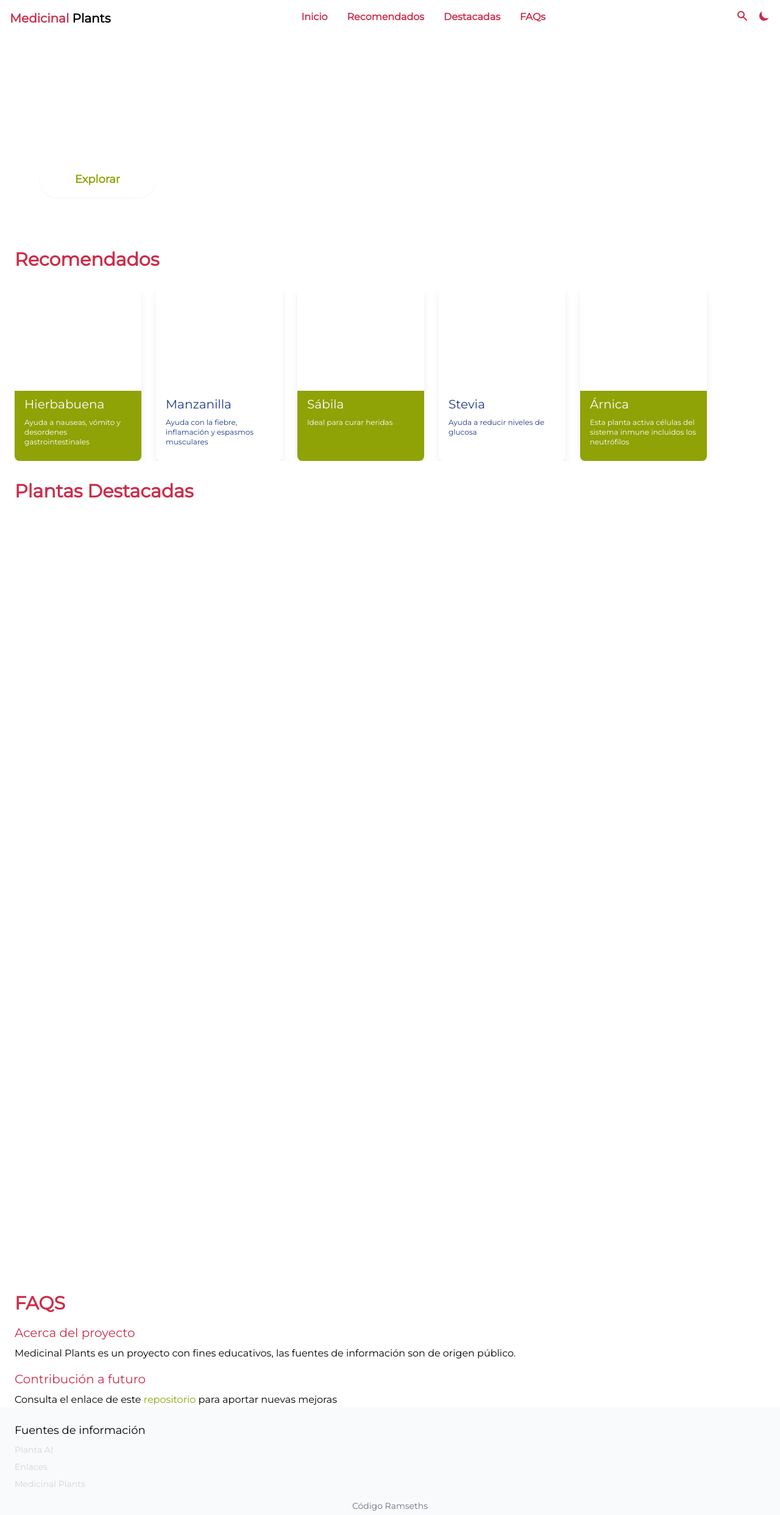
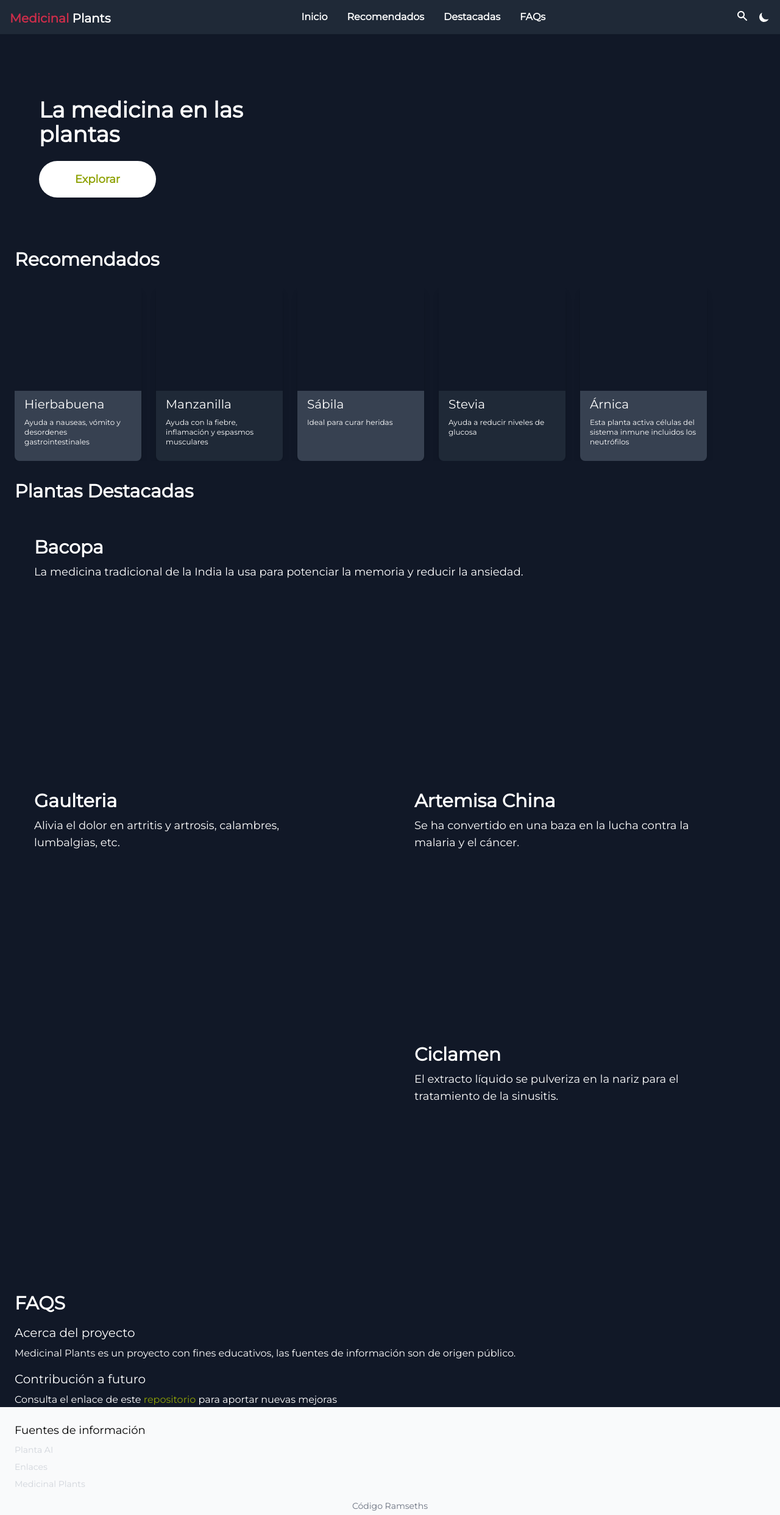
Before and after one commit to Ramseths/medicinal-plants, a website: page public/index.html in a window 1280 px wide. Shown: the top 2485 px of the page at 61% size. Drawn offline with Linux system fonts and the light colour scheme.

Commit message:
Add dark mode in desktop and mobile version

```diff
--- a/public/index.html
+++ b/public/index.html
@@ -1,5 +1,5 @@
 <!DOCTYPE html>
-<html lang="en">
+<html lang="en" class="dark">
 
 <head>
     <meta charset="UTF-8">
@@ -12,31 +12,33 @@
     <title>Plantitas</title>
 </head>
 
-<body class="font-Montserrat">
-    <nav class="w-full h-14 hidden bg-white lg:flex p-4 justify-between fixed">
+<body class="font-Montserrat dark:bg-gray-900">
+    <nav class="w-full h-14 hidden bg-white lg:flex p-4 justify-between fixed z-10 dark:bg-gray-800">
         <div class="h-auto w-auto">
-            <p class="text-xl text-primary font-bold">Medicinal<span class="text-black font-bold"> Plants</span> </p>
+            <p class="text-xl text-primary font-bold">Medicinal<span class="text-black font-bold dark:text-white"> Plants</span> </p>
         </div>
         <div class="flex space-x-8">
-            <a class="font-bold text-md text-primary" href="#home">Inicio</a>
-            <a class="font-bold text-md text-primary" href="#recomendados">Recomendados</a>
-            <a class="font-bold text-md text-primary" href="#plantas-destacadas">Destacadas</a>
-            <a class="font-bold text-md text-primary" href="#faqs">FAQs</a>
+            <a class="font-bold text-md text-primary dark:text-white" href="#home">Inicio</a>
+            <a class="font-bold text-md text-primary dark:text-white" href="#recomendados">Recomendados</a>
+            <a class="font-bold text-md text-primary dark:text-white" href="#plantas-destacadas">Destacadas</a>
+            <a class="font-bold text-md text-primary dark:text-white href="#faqs">FAQs</a>
         </div>
         <div class="flex space-x-4">
             <svg width="20" height="20" viewBox="0 0 20 20" fill="none" xmlns="http://www.w3.org/2000/svg">
-                <path class="fill-current text-primary" fill-rule="evenodd" clip-rule="evenodd" d="M8 3.99997C6.93913 3.99997 5.92172 4.4214 5.17157 5.17155C4.42143 5.92169 4 6.93911 4 7.99997C4 9.06084 4.42143 10.0783 5.17157 10.8284C5.92172 11.5785 6.93913 12 8 12C9.06087 12 10.0783 11.5785 10.8284 10.8284C11.5786 10.0783 12 9.06084 12 7.99997C12 6.93911 11.5786 5.92169 10.8284 5.17155C10.0783 4.4214 9.06087 3.99997 8 3.99997ZM2 7.99997C1.99988 7.05568 2.22264 6.12468 2.65017 5.28271C3.0777 4.44074 3.69792 3.71157 4.4604 3.1545C5.22287 2.59743 6.10606 2.22819 7.03815 2.07681C7.97023 1.92543 8.92488 1.99618 9.82446 2.28332C10.724 2.57046 11.5432 3.06587 12.2152 3.72927C12.8872 4.39266 13.3931 5.20531 13.6919 6.10111C13.9906 6.9969 14.0737 7.95056 13.9343 8.88452C13.795 9.81848 13.4372 10.7064 12.89 11.476L17.707 16.293C17.8892 16.4816 17.99 16.7342 17.9877 16.9964C17.9854 17.2586 17.8802 17.5094 17.6948 17.6948C17.5094 17.8802 17.2586 17.9854 16.9964 17.9876C16.7342 17.9899 16.4816 17.8891 16.293 17.707L11.477 12.891C10.5794 13.5293 9.52335 13.9081 8.42468 13.9861C7.326 14.0641 6.22707 13.8381 5.2483 13.3329C4.26953 12.8278 3.44869 12.063 2.87572 11.1223C2.30276 10.1816 1.99979 9.10141 2 7.99997Z" fill="#3F3F46"/>
+                <path class="fill-current text-primary dark:text-white" fill-rule="evenodd" clip-rule="evenodd" d="M8 3.99997C6.93913 3.99997 5.92172 4.4214 5.17157 5.17155C4.42143 5.92169 4 6.93911 4 7.99997C4 9.06084 4.42143 10.0783 5.17157 10.8284C5.92172 11.5785 6.93913 12 8 12C9.06087 12 10.0783 11.5785 10.8284 10.8284C11.5786 10.0783 12 9.06084 12 7.99997C12 6.93911 11.5786 5.92169 10.8284 5.17155C10.0783 4.4214 9.06087 3.99997 8 3.99997ZM2 7.99997C1.99988 7.05568 2.22264 6.12468 2.65017 5.28271C3.0777 4.44074 3.69792 3.71157 4.4604 3.1545C5.22287 2.59743 6.10606 2.22819 7.03815 2.07681C7.97023 1.92543 8.92488 1.99618 9.82446 2.28332C10.724 2.57046 11.5432 3.06587 12.2152 3.72927C12.8872 4.39266 13.3931 5.20531 13.6919 6.10111C13.9906 6.9969 14.0737 7.95056 13.9343 8.88452C13.795 9.81848 13.4372 10.7064 12.89 11.476L17.707 16.293C17.8892 16.4816 17.99 16.7342 17.9877 16.9964C17.9854 17.2586 17.8802 17.5094 17.6948 17.6948C17.5094 17.8802 17.2586 17.9854 16.9964 17.9876C16.7342 17.9899 16.4816 17.8891 16.293 17.707L11.477 12.891C10.5794 13.5293 9.52335 13.9081 8.42468 13.9861C7.326 14.0641 6.22707 13.8381 5.2483 13.3329C4.26953 12.8278 3.44869 12.063 2.87572 11.1223C2.30276 10.1816 1.99979 9.10141 2 7.99997Z" fill="#3F3F46"/>
             </svg>
-            <svg width="20" height="20" viewBox="0 0 29 29" fill="none" xmlns="http://www.w3.org/2000/svg">
-                <path d="M25.0748 19.2748C22.9267 20.2465 20.5334 20.5405 18.214 20.1177C15.8945 19.6949 13.7589 18.5753 12.0918 16.9082C10.4246 15.241 9.30509 13.1055 8.88228 10.786C8.45946 8.46654 8.75347 6.0733 9.72512 3.92514C8.01494 4.69801 6.51777 5.87422 5.36208 7.35288C4.20638 8.83154 3.42666 10.5685 3.08979 12.4147C2.75293 14.261 2.86898 16.1614 3.428 17.9529C3.98702 19.7444 4.97232 21.3736 6.29935 22.7006C7.62639 24.0276 9.25556 25.0129 11.0471 25.572C12.8386 26.131 14.739 26.247 16.5852 25.9102C18.4315 25.5733 20.1684 24.7936 21.6471 23.6379C23.1257 22.4822 24.302 20.985 25.0748 19.2748V19.2748Z" fill="#CC2D4A"/>
-            </svg>
+            <button id="toggle">
+                <svg width="20" height="20" viewBox="0 0 29 29" fill="none" xmlns="http://www.w3.org/2000/svg">
+                    <path class="fill-current dark:text-white" d="M25.0748 19.2748C22.9267 20.2465 20.5334 20.5405 18.214 20.1177C15.8945 19.6949 13.7589 18.5753 12.0918 16.9082C10.4246 15.241 9.30509 13.1055 8.88228 10.786C8.45946 8.46654 8.75347 6.0733 9.72512 3.92514C8.01494 4.69801 6.51777 5.87422 5.36208 7.35288C4.20638 8.83154 3.42666 10.5685 3.08979 12.4147C2.75293 14.261 2.86898 16.1614 3.428 17.9529C3.98702 19.7444 4.97232 21.3736 6.29935 22.7006C7.62639 24.0276 9.25556 25.0129 11.0471 25.572C12.8386 26.131 14.739 26.247 16.5852 25.9102C18.4315 25.5733 20.1684 24.7936 21.6471 23.6379C23.1257 22.4822 24.302 20.985 25.0748 19.2748V19.2748Z" fill="#CC2D4A"/>
+                </svg>
+            </button>
         </div>
     </nav>
     <section class="w-full h-auto">
         <div class="w-full h-3/4" id="home">
             <div class="w-full h-full">
                 <div class="w-full h-full flex flex-col absolute space-y-96 py-4 items-center lg:space-y-0 lg:items-start lg:pt-40 lg:justify-start">
-                    <input class="outline-none p-3 rounded-full shadow-sm transition duration-300 focus-within:shadow-sm focus:ring-2 focus:w-11/12 lg:hidden" placeholder="san Francisco" type="search">
+                    <input class="outline-none p-3 rounded-full shadow-sm transition duration-300 focus-within:shadow-sm focus:ring-2 focus:w-11/12 lg:hidden" placeholder="Buscar..." type="search">
                     <div class="hidden h-auto lg:w-2/5 lg:flex pb-6">
                         <p class="text-4xl ml-16 font-bold text-white">La medicina en las plantas</p>
                     </div>
@@ -48,39 +50,39 @@
             </div>
         </div>
         <div class="w-full h-auto p-6" id="recomendados">
-            <p class="text-3xl font-semibold text-primary">Recomendados</p>
+            <p class="text-3xl font-semibold text-primary dark:text-white">Recomendados</p>
             <div class="w-auto h-72 items-center mt-6 overflow-x-auto overscroll-x-contain flex space-x-6 overflow-y-hidden">
                 <div class="card">
                     <div class="w-full h-3/5 rounded-t-lg bg-hierbabuena bg-cover"></div>
-                    <div class="w-full h-2/5 bg-secondary rounded-b-lg">
+                    <div class="w-full h-2/5 bg-secondary rounded-b-lg dark:bg-gray-700">
                         <p class="text-white text-bold text-xl px-4 py-2">Hierbabuena</p>
                         <p class="text-white text-xs px-4">Ayuda a nauseas, vómito y desordenes gastrointestinales</p>
                     </div>
                 </div>
                 <div class="card">
                     <div class="w-full h-3/5 rounded-t-lg bg-manzanilla bg-cover"></div>
-                    <div class="w-full h-2/5 bg-white rounded-b-lg">
-                        <p class="text-blue-900 text-bold text-xl px-4 py-2">Manzanilla</p>
-                        <p class="text-blue-900 text-xs px-4">Ayuda con la fiebre, inflamación y espasmos musculares</p>
+                    <div class="w-full h-2/5 bg-white rounded-b-lg dark:bg-gray-800">
+                        <p class="text-blue-900 text-bold text-xl px-4 py-2 dark:text-white">Manzanilla</p>
+                        <p class="text-blue-900 text-xs px-4 dark:text-white">Ayuda con la fiebre, inflamación y espasmos musculares</p>
                     </div>
                 </div>
                 <div class="card">
                     <div class="w-full h-3/5 rounded-t-lg bg-sabila bg-cover"></div>
-                    <div class="w-full h-2/5 bg-secondary rounded-b-lg">
+                    <div class="w-full h-2/5 bg-secondary rounded-b-lg dark:bg-gray-700">
                         <p class="text-white text-bold text-xl px-4 py-2">Sábila</p>
                         <p class="text-white text-xs px-4">Ideal para curar heridas</p>
                     </div>
                 </div>
                 <div class="card">
                     <div class="w-full h-3/5 rounded-t-lg bg-stevia bg-cover"></div>
-                    <div class="w-full h-2/5 bg-white rounded-b-lg">
-                        <p class="text-blue-900 text-bold text-xl px-4 py-2">Stevia</p>
-                        <p class="text-blue-900 text-xs px-4">Ayuda a reducir niveles de glucosa</p>
+                    <div class="w-full h-2/5 bg-white rounded-b-lg dark:bg-gray-800">
+                        <p class="text-blue-900 text-bold text-xl px-4 py-2 dark:text-white">Stevia</p>
+                        <p class="text-blue-900 text-xs px-4 dark:text-white">Ayuda a reducir niveles de glucosa</p>
                     </div>
                 </div>
                 <div class="card">
                     <div class="w-full h-3/5 rounded-t-lg bg-arnica bg-cover"></div>
-                    <div class="w-full h-2/5 bg-secondary rounded-b-lg">
+                    <div class="w-full h-2/5 bg-secondary rounded-b-lg dark:bg-gray-700">
                         <p class="text-white text-bold text-xl px-4 py-2">Árnica</p>
                         <p class="text-white text-xs px-4">Esta planta activa células del sistema inmune incluidos los neutrófilos</p>
                     </div>
@@ -88,18 +90,18 @@
             </div>
         </div>
         <div class="px-2 h-auto lg:px-6" id="plantas-destacadas">
-            <p class="text-3xl mb-6 text-primary font-semibold mt-2">Plantas Destacadas</p>
+            <p class="text-3xl mb-6 text-primary font-semibold mt-2  dark:text-white">Plantas Destacadas</p>
             <div class="w-full h-full flex flex-col items-center justify-center lg:flex-col">
                 <div class="w-full h-96 bg-bacopa bg-cover rounded-xl mb-8 lg:bg-center">
                     <p class="card-title">Bacopa</p>
                     <p class="text-md pl-8 text-white mr-24 lg:text-lg">La medicina tradicional de la India la usa para potenciar la memoria y reducir la ansiedad.</p>
                 </div>
-                <div class="lg:flex lg:h-1/3 lg:w-full space-x-4 lg:flex-none">
-                    <div class="w-full h-96 bg-gaulteria bg-cover rounded-xl mb-8 lg:h-auto ">
+                <div class="lg:flex lg:h-1/3 lg:w-full lg:space-x-4 lg:flex-none">
+                    <div class="w-full h-96 bg-gaulteria bg-cover rounded-xl mb-8 lg:h-auto">
                         <p class="card-title">Gaulteria</p>
                         <p class="text-md pl-8 text-white mr-24 lg:text-lg">Alivia el dolor en artritis y artrosis, calambres, lumbalgias, etc.</p>
                     </div>
-                    <div class="h-full w-full">
+                    <div class="w-full h-full">
                         <div class="w-full h-96 bg-artemisa bg-cover rounded-xl mb-8">
                             <p class="card-title">Artemisa China</p>
                             <p class="text-md pl-8 text-white mr-24 lg:text-lg">Se ha convertido en una baza en la lucha contra la malaria y el cáncer.</p>
@@ -114,14 +116,14 @@
         </div>
         <div class="w-full h-auto" id="faqs">
             <div class="w-full h-full px-6 flex flex-col space-y-4">
-                <p class="text-3xl text-primary font-semibold mt-6">FAQS</p>
+                <p class="text-3xl text-primary font-semibold mt-6 dark:text-white">FAQS</p>
                 <div>
-                    <p class="text-xl font-medium text-primary">Acerca del proyecto</p>
-                    <p class="text-md pt-2">Medicinal Plants es un proyecto con fines educativos, las fuentes de información son de origen público.</p>
+                    <p class="text-xl font-medium text-primary dark:text-white">Acerca del proyecto</p>
+                    <p class="text-md pt-2 dark:text-white">Medicinal Plants es un proyecto con fines educativos, las fuentes de información son de origen público.</p>
                 </div>
                 <div>
-                    <p class="text-xl font-medium text-primary">Contribución a futuro</p>
-                    <p class="text-md pt-2">Consulta el enlace de este <a class="text-secondary" href="https://github.com/Ramseths/medicinal-plants" target="_blank">repositorio</a> para aportar nuevas mejoras</p>
+                    <p class="text-xl font-medium text-primary dark:text-white">Contribución a futuro</p>
+                    <p class="text-md pt-2 dark:text-white">Consulta el enlace de este <a class="text-secondary" href="https://github.com/Ramseths/medicinal-plants" target="_blank">repositorio</a> para aportar nuevas mejoras</p>
                 </div>
             </div>
         </div>
@@ -139,7 +141,7 @@
             </div>
         </div>
     </footer>
-    <div class="w-full h-16 bg-white fixed left-0 bottom-0 shadow-xl rounded-t-full flex space-x-8 justify-center items-center lg:hidden" id="tab-bar">
+    <div class="w-full h-16 bg-white fixed left-0 bottom-0 shadow-xl rounded-t-full flex space-x-8 justify-center items-center lg:hidden dark:bg-gray-700" id="tab-bar">
         <a href="#home"><svg width="30" height="30" viewBox="0 0 20 20" fill="none" xmlns="http://www.w3.org/2000/svg">
             <path class="fill-current text-gray-200" d="M10.707 2.29303C10.5195 2.10556 10.2652 2.00024 10 2.00024C9.73488 2.00024 9.48057 2.10556 9.29304 2.29303L2.29304 9.29303C2.11088 9.48163 2.01009 9.73423 2.01237 9.99643C2.01465 10.2586 2.11981 10.5094 2.30522 10.6948C2.49063 10.8803 2.74144 10.9854 3.00364 10.9877C3.26584 10.99 3.51844 10.8892 3.70704 10.707L4.00004 10.414V17C4.00004 17.2652 4.1054 17.5196 4.29293 17.7071C4.48047 17.8947 4.73482 18 5.00004 18H7.00004C7.26526 18 7.51961 17.8947 7.70715 17.7071C7.89468 17.5196 8.00004 17.2652 8.00004 17V15C8.00004 14.7348 8.1054 14.4805 8.29293 14.2929C8.48047 14.1054 8.73482 14 9.00004 14H11C11.2653 14 11.5196 14.1054 11.7071 14.2929C11.8947 14.4805 12 14.7348 12 15V17C12 17.2652 12.1054 17.5196 12.2929 17.7071C12.4805 17.8947 12.7348 18 13 18H15C15.2653 18 15.5196 17.8947 15.7071 17.7071C15.8947 17.5196 16 17.2652 16 17V10.414L16.293 10.707C16.4816 10.8892 16.7342 10.99 16.9964 10.9877C17.2586 10.9854 17.5095 10.8803 17.6949 10.6948C17.8803 10.5094 17.9854 10.2586 17.9877 9.99643C17.99 9.73423 17.8892 9.48163 17.707 9.29303L10.707 2.29303Z" fill="#3F3F46"/>
             </svg>
@@ -154,12 +156,27 @@
                 <path class="fill-current text-primary" fill-rule="evenodd" clip-rule="evenodd" d="M3.172 5.17202C3.92211 4.42214 4.93934 4.00087 6 4.00087C7.06066 4.00087 8.07789 4.42214 8.828 5.17202L10 6.34302L11.172 5.17202C11.541 4.78998 11.9824 4.48525 12.4704 4.27561C12.9584 4.06598 13.4833 3.95563 14.0144 3.95102C14.5455 3.9464 15.0722 4.04761 15.5638 4.24873C16.0554 4.44986 16.502 4.74687 16.8776 5.12244C17.2532 5.49801 17.5502 5.94462 17.7513 6.4362C17.9524 6.92779 18.0536 7.45451 18.049 7.98562C18.0444 8.51674 17.934 9.04162 17.7244 9.52964C17.5148 10.0177 17.21 10.459 16.828 10.828L10 17.657L3.172 10.828C2.42212 10.0779 2.00085 9.06068 2.00085 8.00002C2.00085 6.93936 2.42212 5.92213 3.172 5.17202Z" fill="#3F3F46"/>
             </svg>
         </a>
-        <button>
+        <button id="toggleSm">
             <svg width="30" height="30" viewBox="0 0 29 29" fill="none" xmlns="http://www.w3.org/2000/svg">
                 <path class="fill-current text-gray-200" d="M25.0748 19.2748C22.9267 20.2465 20.5334 20.5405 18.214 20.1177C15.8945 19.6949 13.7589 18.5753 12.0918 16.9082C10.4246 15.241 9.30509 13.1055 8.88228 10.786C8.45946 8.46654 8.75347 6.0733 9.72512 3.92514C8.01494 4.69801 6.51777 5.87422 5.36208 7.35288C4.20638 8.83154 3.42666 10.5685 3.08979 12.4147C2.75293 14.261 2.86898 16.1614 3.428 17.9529C3.98702 19.7444 4.97232 21.3736 6.29935 22.7006C7.62639 24.0276 9.25556 25.0129 11.0471 25.572C12.8386 26.131 14.739 26.247 16.5852 25.9102C18.4315 25.5733 20.1684 24.7936 21.6471 23.6379C23.1257 22.4822 24.302 20.985 25.0748 19.2748V19.2748Z" fill="#CC2D4A"/>
             </svg>
         </button>
     </div>
+    <script>
+        const htmlElement = document.querySelector("html");
+        const toggleButton = document.querySelector("#toggle");
+        const toggleButtonSm = document.querySelector("#toggleSm");
+
+        toggleButton.addEventListener("click", () => toggleDarkMode());
+        toggleButtonSm.addEventListener("click", () => toggleDarkMode());
+
+        const toggleDarkMode = () => {
+            htmlElement.classList.contains('dark')?
+            htmlElement.classList.remove('dark') :
+            htmlElement.classList.add('dark');
+
+        }
+    </script>
 </body>
 
 </html>
--- a/tailwind.config.js
+++ b/tailwind.config.js
@@ -1,5 +1,6 @@
 module.exports = {
     content: ["./public/index.html", "./src/**/*.{html,js}"],
+    darkMode: 'class',
     theme: {
         extend: {
             backgroundImage: {
```
Also changed, not shown: public/css/tailwind.css.
